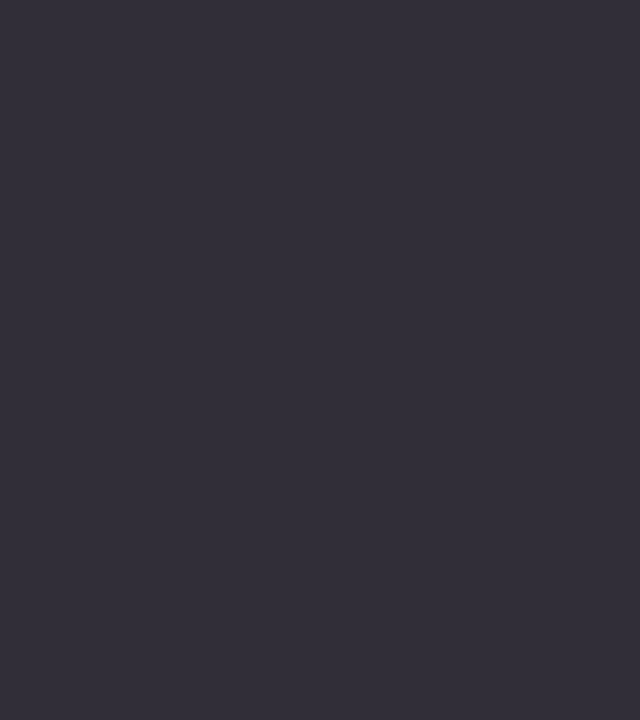
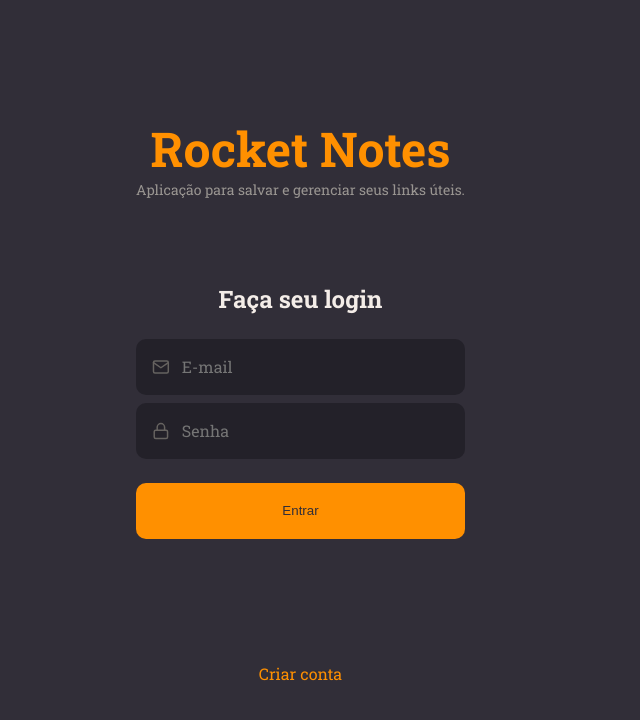
Before and after one commit to vanessaamaia/React-Vite, a React (Vite) app: page / in a window 1280 px wide. Shown: the top 720 px of the page, without its empty margins (0-640 px from the left). Built offline with nearby package versions, Linux system fonts and the light colour scheme.

Commit message:
Component SignIn

```diff
--- a/src/pages/SignIn/index.jsx
+++ b/src/pages/SignIn/index.jsx
@@ -1,9 +1,37 @@
-import { Container } from "./styles";
+import { FiMail, FiLock } from 'react-icons/fi';
+
+import { Input } from '../../components/Input';
+import { Button } from '../../components/Button';
+
+import { Container, Form } from "./styles";
 
 export function SignIn() {
     return (
         <Container>
+            <Form>
+                <h1>Rocket Notes</h1>
+                <p>Aplicação para salvar e gerenciar seus links úteis.</p>
 
+                <h2>Faça seu login</h2>
+
+                <Input
+                   placeholder="E-mail"
+                    type="text"
+                    icon={FiMail}
+                />
+
+                <Input
+                    placeholder="Senha"
+                    type="password"
+                    icon={FiLock}
+                />
+
+                <Button title="Entrar" />
+
+                <a href="#">
+                    Criar conta
+                </a>
+            </Form>
         </Container>
     )
 }
--- a/src/pages/SignIn/styles.js
+++ b/src/pages/SignIn/styles.js
@@ -6,3 +6,35 @@
 display: flex;
 align-items: stretch;
 `;
+
+export const Form = styled.form`
+padding: 0 136px;
+
+display: flex;
+flex-direction: column;
+justify-content: center;
+align-items: center;
+
+text-align: center;
+
+> h1 {
+    font-size: 48px;
+    color: ${({ theme }) => theme.COLORS.ORANGE};
+}
+
+> h2 {
+    font-size: 24px;
+    margin-top: 84px;
+    margin-bottom: 24px;
+}
+
+> p {
+    font-size: 14px;
+    color: ${({ theme }) => theme.COLORS.GRAY_100};
+}
+
+> a {
+    margin-top: 124px;
+    color: ${({ theme }) => theme.COLORS.ORANGE};
+}
+`;
```
